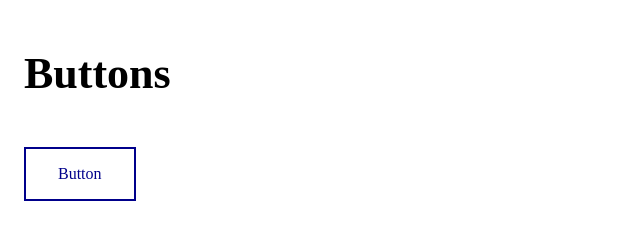
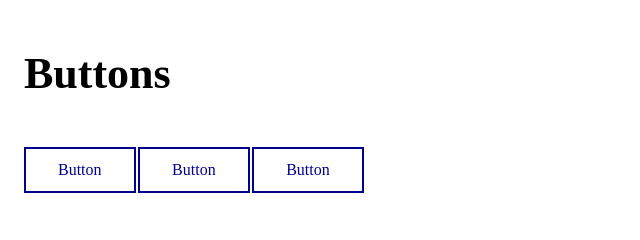
Before and after one commit to rpenaand/css-animations, a plain HTML site: page index.html in a window 1280 px wide. Shown: the whole page, without its empty margins (0-640 px from the left). Drawn offline with Linux system fonts and the light colour scheme.

Commit message:
add cross animation button

```diff
--- a/index.html
+++ b/index.html
@@ -17,6 +17,8 @@
     <section class="btn-container">
       <h2 class="margin-bottom-big">Buttons</h2>
       <a class="btn btn--slide" href="#">Button</a>
+      <a class="btn btn--rotate" href="#">Button</a>
+      <a class="btn btn--cross" href="#">Button</a>
     </section>
   </body>
 </html>
--- a/styles.css
+++ b/styles.css
@@ -41,25 +41,59 @@ a {
 .btn:visited,
 .btn:link {
   color: darkblue;
-  padding: 1.6rem 3.2rem;
+  padding: 1.2rem 3.2rem;
   border: 2px solid darkblue;
   position: relative;
+  overflow: hidden;
 }
 
-.btn--slide::before {
+.btn::before,
+.btn::after {
   content: '';
-  background-color: rgb(24, 173, 219);
+
   width: 100%;
   height: 100%;
   position: absolute;
   top: 0;
   left: 0;
   z-index: -1;
+  transition: all 0.2s ease-in-out;
+}
+
+.btn--slide::before {
+  background-color: rgb(24, 173, 219);
   transform-origin: left;
   transform: scaleX(0);
-  transition: all 0.2s ease-in-out;
 }
 
 .btn--slide:hover.btn::before {
   transform: scaleX(1);
 }
+
+.btn--rotate::before {
+  background-color: rgb(24, 173, 219);
+  transform-origin: bottom left;
+  transform: rotate(-90deg);
+}
+
+.btn--rotate:hover.btn::before {
+  transform: rotate(0);
+}
+
+.btn--cross::before {
+  background-color: rgb(24, 173, 219);
+  transform: rotateX(90deg);
+}
+
+.btn:hover.btn--cross::before {
+  transform: rotateX(0);
+}
+
+.btn--cross::after {
+  background-color: rgb(24, 173, 219);
+  transform: rotateY(90deg);
+}
+
+.btn:hover.btn--cross::after {
+  transform: rotateY(0);
+}
```
